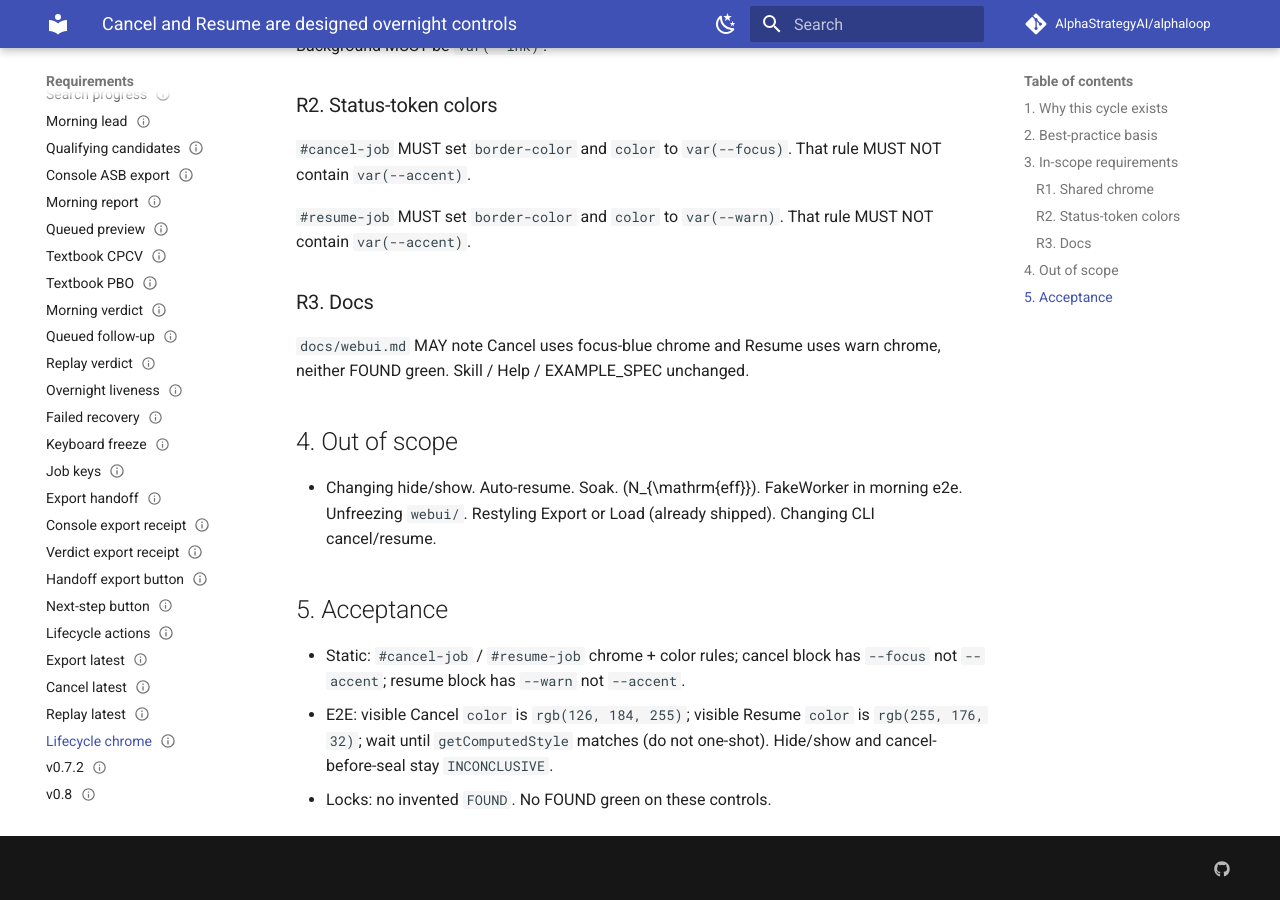
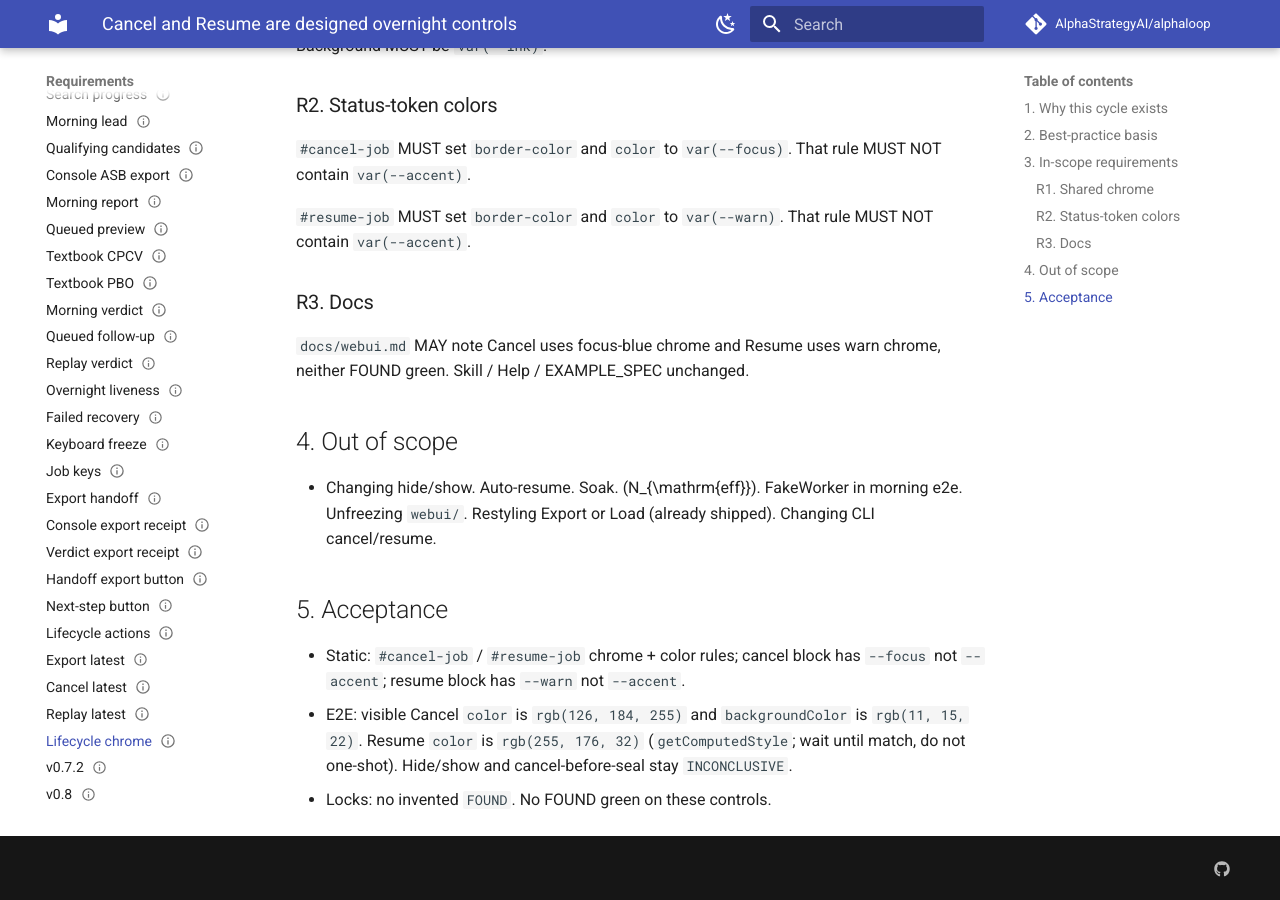
Before and after one commit to AlphaStrategyAI/alphaloop, an MkDocs documentation site: the page built from docs/requirements/2026-08-20-lifecycle-chrome.md, in a window 1280 px wide and 900 px high, scrolled down 1208 px. Built offline with MkDocs 1.6.1 and Material for MkDocs 9.7.7, drawn with Linux system fonts in a browser that asks for light colours; comment, search, counter and statistics services are not loaded.

Commit message:
test(e2e): wait for Cancel and Resume computed colors
Resume stays hidden until failed; getComputedStyle still applies.
Do not wait for a failed job after SIGKILL (supervisor recovers).

Co-authored-by: PatrickFeng <AlphaStrategyAI@users.noreply.github.com>

```diff
--- a/docs/requirements/2026-08-20-lifecycle-chrome.md
+++ b/docs/requirements/2026-08-20-lifecycle-chrome.md
@@ -87,8 +87,8 @@ unchanged.
 - Static: `#cancel-job` / `#resume-job` chrome + color rules; cancel
   block has `--focus` not `--accent`; resume block has `--warn` not
   `--accent`.
-- E2E: visible Cancel `color` is `rgb(126, 184, 255)`; visible Resume
-  `color` is `rgb(255, 176, 32)`; wait until `getComputedStyle` matches
-  (do not one-shot). Hide/show and cancel-before-seal stay
-  `INCONCLUSIVE`.
+- E2E: visible Cancel `color` is `rgb(126, 184, 255)` and
+  `backgroundColor` is `rgb(11, 15, 22)`. Resume `color` is
+  `rgb(255, 176, 32)` (`getComputedStyle`; wait until match, do not
+  one-shot). Hide/show and cancel-before-seal stay `INCONCLUSIVE`.
 - Locks: no invented `FOUND`. No FOUND green on these controls.
```
Also changed, not shown: docs/plans/2026-08-20-lifecycle-chrome.md (+1 -1 lines), 1 other file.
